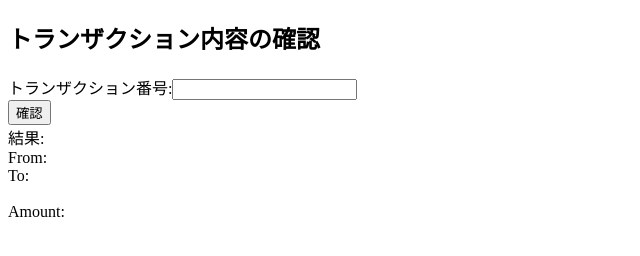
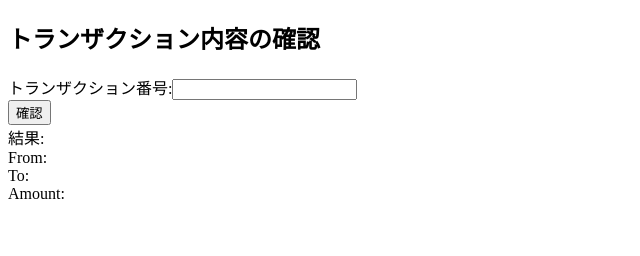
Before and after one commit to tpsatoshi/test, a plain HTML site: page index.html in a window 1280 px wide. Shown: the whole page, without its empty margins (0-640 px from the left). Drawn offline with Linux system fonts and the light colour scheme.

Commit message:
Update index.html

```diff
--- a/index.html
+++ b/index.html
@@ -51,11 +51,11 @@
 <body>
   <h2>トランザクション内容の確認</h2>
 
-  トランザクション番号:<input id="text1" type="text" /><br />
-  <button onclick="onButtonClick()">確認</button><br />
-  結果:<br />
+  トランザクション番号:<input id="text1" type="text" /><br/>
+  <button onclick="onButtonClick()">確認</button><br/>
+  結果:<br/>
   From:<div id='from'></div>
-  To:<div id='to'></div><br />
-  Amount:<div id='value'></div><br />
+  To:<div id='to'></div>
+  Amount:<div id='value'></div><br/>
 </body>
 </html>
```
